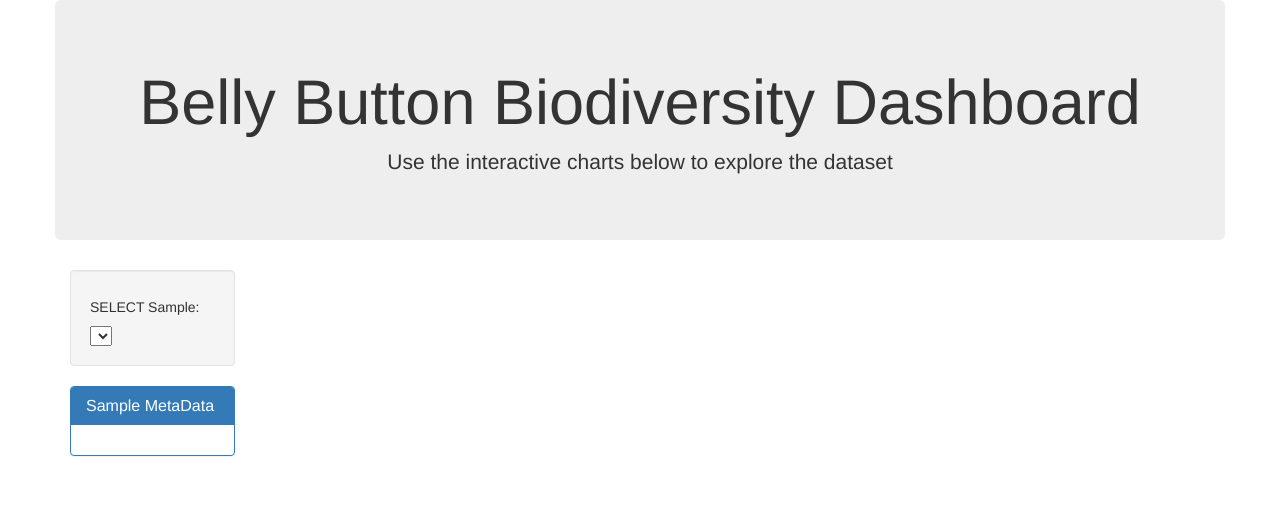
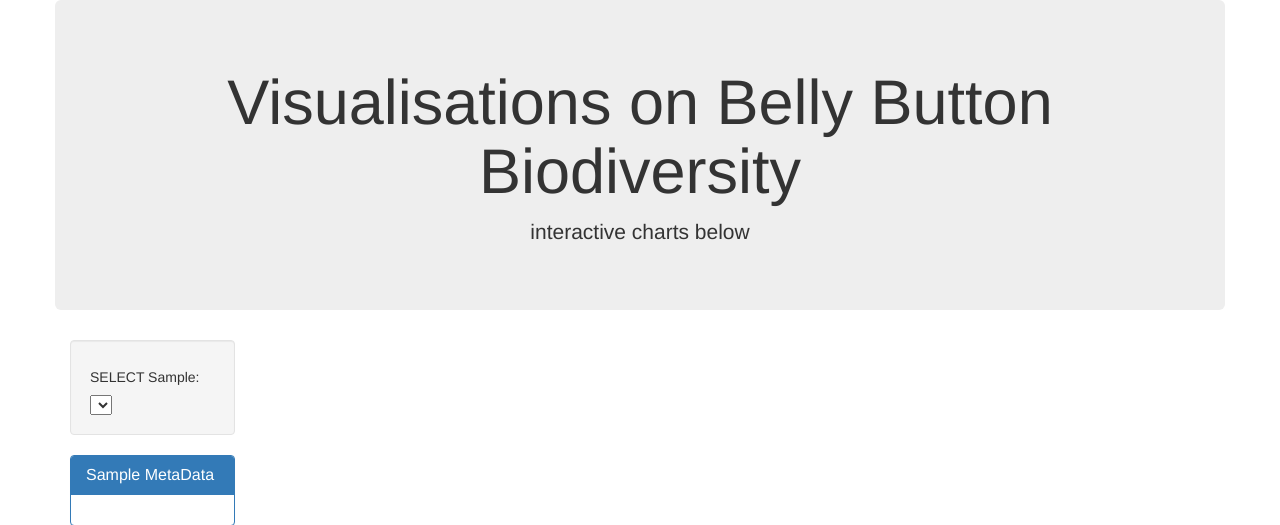
Before and after one commit to HenaVen/SMU_Assignments, a Flask app: page / in a window 1280 px wide. Shown: the top 525 px of the page. Run offline with Flask 2, Linux system fonts and the light colour scheme; data that the repository does not hold is empty; some libraries are stand-ins or nearby versions.

Commit message:
Unit 15 Plotly Heroku Biodiversity

```diff
--- a/Unit_15_Interactive Vis/Belly_Button_Bio/app.py
+++ b/Unit_15_Interactive Vis/Belly_Button_Bio/app.py
@@ -32,13 +32,13 @@ Samples = Base.classes.samples
 
 @app.route("/")
 def index():
-    """Return the homepage."""
+    """Landing homepage."""
     return render_template("index.html")
 
 
 @app.route("/names")
 def names():
-    """Return a list of sample names."""
+    """Render samples."""
 
     # Use Pandas to perform the sql query
     stmt = db.session.query(Samples).statement
@@ -55,7 +55,7 @@ def sample_metadata(sample):
         Samples_Metadata.sample,
         Samples_Metadata.ETHNICITY,
         Samples_Metadata.GENDER,
-        Samples_Metadata.AGE,
+
         Samples_Metadata.LOCATION,
         Samples_Metadata.BBTYPE,
         Samples_Metadata.WFREQ,
@@ -69,7 +69,7 @@ def sample_metadata(sample):
         sample_metadata["sample"] = result[0]
         sample_metadata["ETHNICITY"] = result[1]
         sample_metadata["GENDER"] = result[2]
-        sample_metadata["AGE"] = result[3]
+
         sample_metadata["LOCATION"] = result[4]
         sample_metadata["BBTYPE"] = result[5]
         sample_metadata["WFREQ"] = result[6]
--- a/Unit_15_Interactive Vis/Belly_Button_Bio/static/js/app.js
+++ b/Unit_15_Interactive Vis/Belly_Button_Bio/static/js/app.js
@@ -30,7 +30,7 @@ function buildCharts(sample) {
       hovermode: "closest",
       xaxis: { title: "OTU ID" }
     };
-    var bubbleData = [
+    var bubData = [
       {
         x: otu_ids,
         y: sample_values,
@@ -44,7 +44,7 @@ function buildCharts(sample) {
       }
     ];
 
-    Plotly.plot("bubble", bubbleData, bubbleLayout);
+    Plotly.plot("bubble", bubData, bubbleLayout);
 
     // Build a Pie Chart
     // HINT: You will need to use slice() to grab the top 10 sample_values,
@@ -81,9 +81,9 @@ function init() {
     });
 
     // Use the first sample from the list to build the initial plots
-    const firstSample = sampleNames[0];
-    buildCharts(firstSample);
-    buildMetadata(firstSample);
+    const first = sampleNames[0];
+    buildCharts(first);
+    buildMetadata(first);
   });
 }
 
--- a/Unit_15_Interactive Vis/Belly_Button_Bio/templates/index.html
+++ b/Unit_15_Interactive Vis/Belly_Button_Bio/templates/index.html
@@ -14,8 +14,8 @@
   <div class="container">
     <div class="row">
       <div class="col-md-12 jumbotron text-center">
-        <h1>Belly Button Biodiversity Dashboard</h1>
-        <p>Use the interactive charts below to explore the dataset</p>
+        <h1> Visualisations on Belly Button Biodiversity </h1>
+        <p> interactive charts below</p>
       </div>
     </div>
     <div class="row">
@@ -48,7 +48,7 @@
   <!-- <script src="https://cdn.plot.ly/plotly-1.31.2.min.js"></script> -->
   <script src="https://cdnjs.cloudflare.com/ajax/libs/d3/5.5.0/d3.js"></script>
   <script src="https://cdn.plot.ly/plotly-latest.min.js"></script>
-  <script src="{{ url_for('static', filename='js/bonus.js') }}"></script>
+
   <script src="{{ url_for('static', filename='js/app.js') }}"></script>
 
 </body>
```
